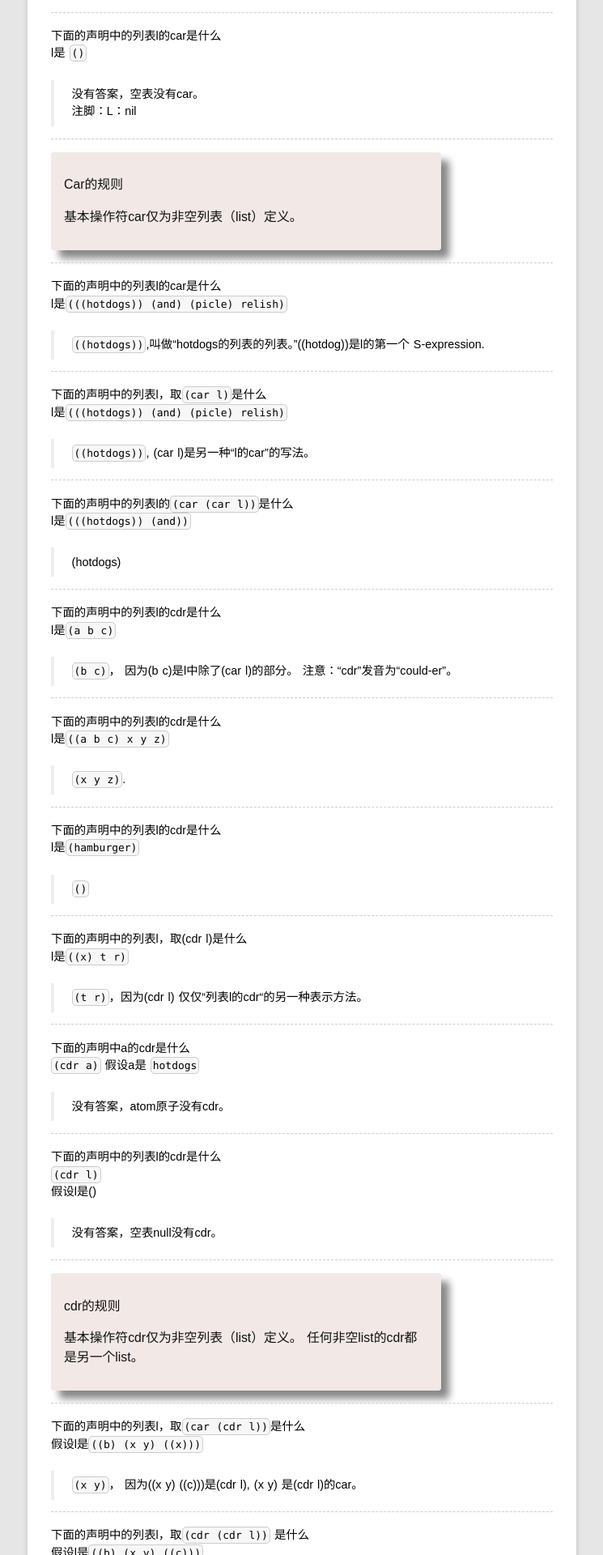
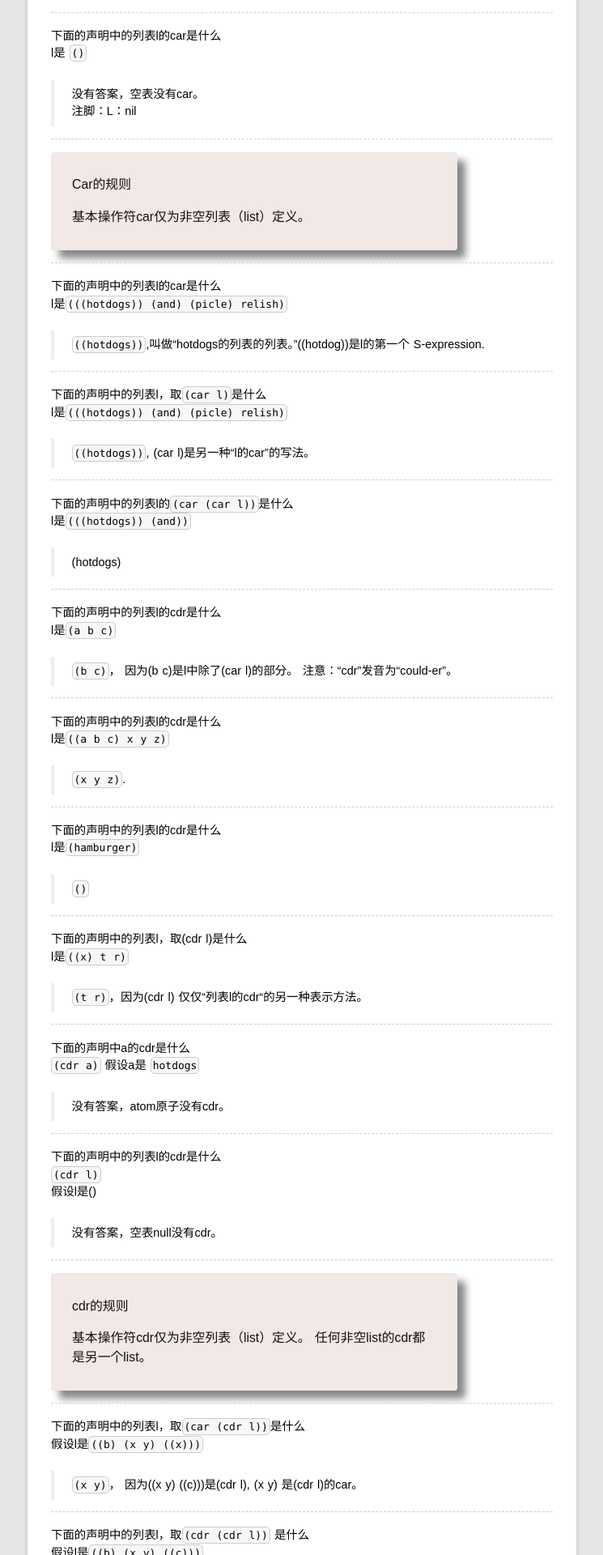
Before and after one commit to rhuichao/uternet.github.io, a Jekyll site: the page built from TLS/01.md, in a window 1280 px wide. Shown: the part 3123-5043 px from the top of the page at 81% size, without its empty margins (267-1012 px from the left). Built offline with Jekyll 4.4.1, drawn with Linux system fonts in a browser that asks for light colours; some web fonts are replaced; Markdown is read by kramdown in place of the engine named in the settings.

Commit message:
new document posted

```diff
--- a/media/css/style.css
+++ b/media/css/style.css
@@ -309,7 +309,7 @@ footer a {
 
     border: 1px solid rgb(234, 234, 234);
     margin: 15px 0px;
-    padding: 20px 15px 20px 15px;
+    padding: 20px 25px 20px 25px;
     width: 450px;
     color: rgb(17, 17, 17);
     background-color: rgb(242, 232, 230);
```
